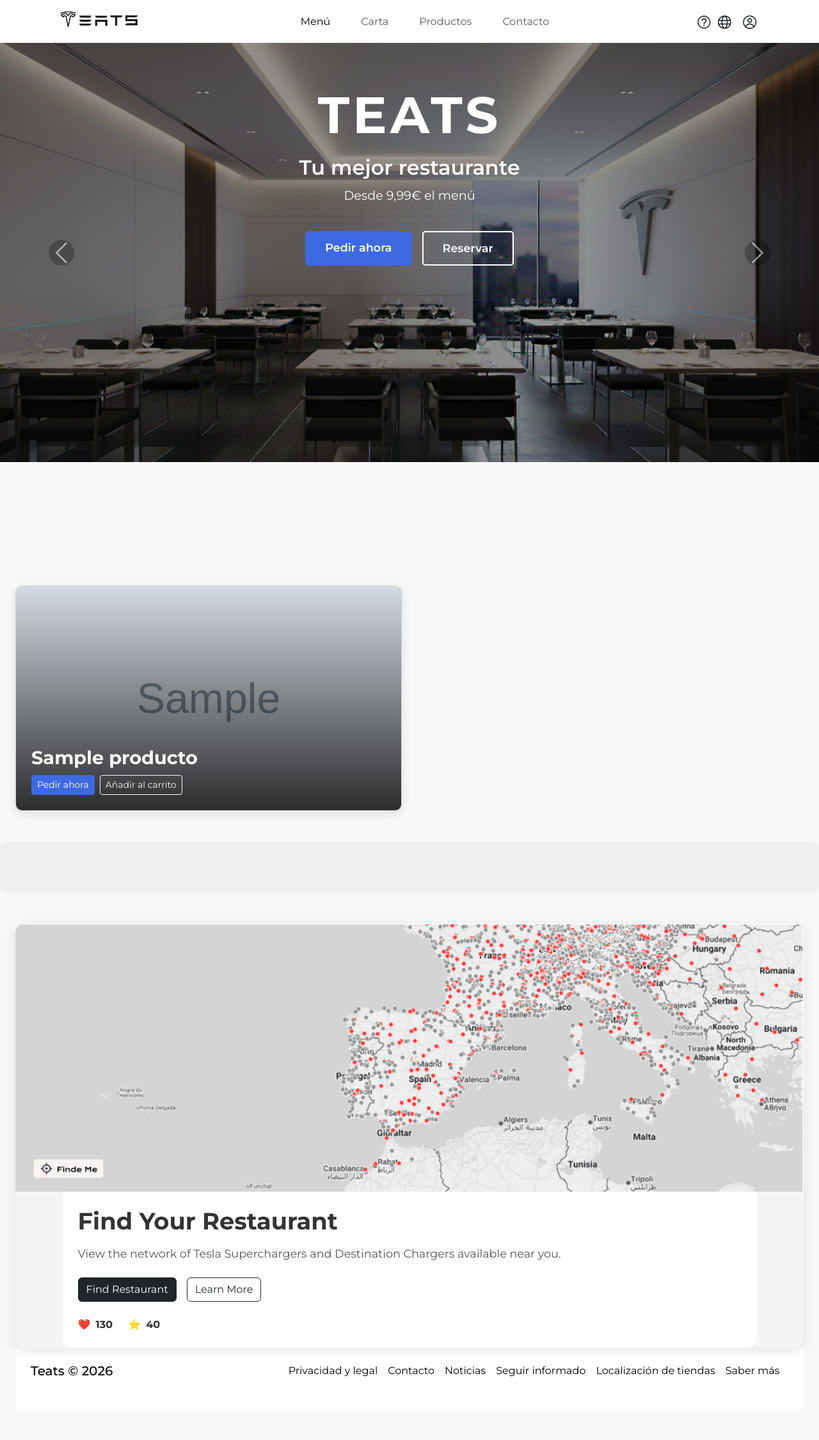
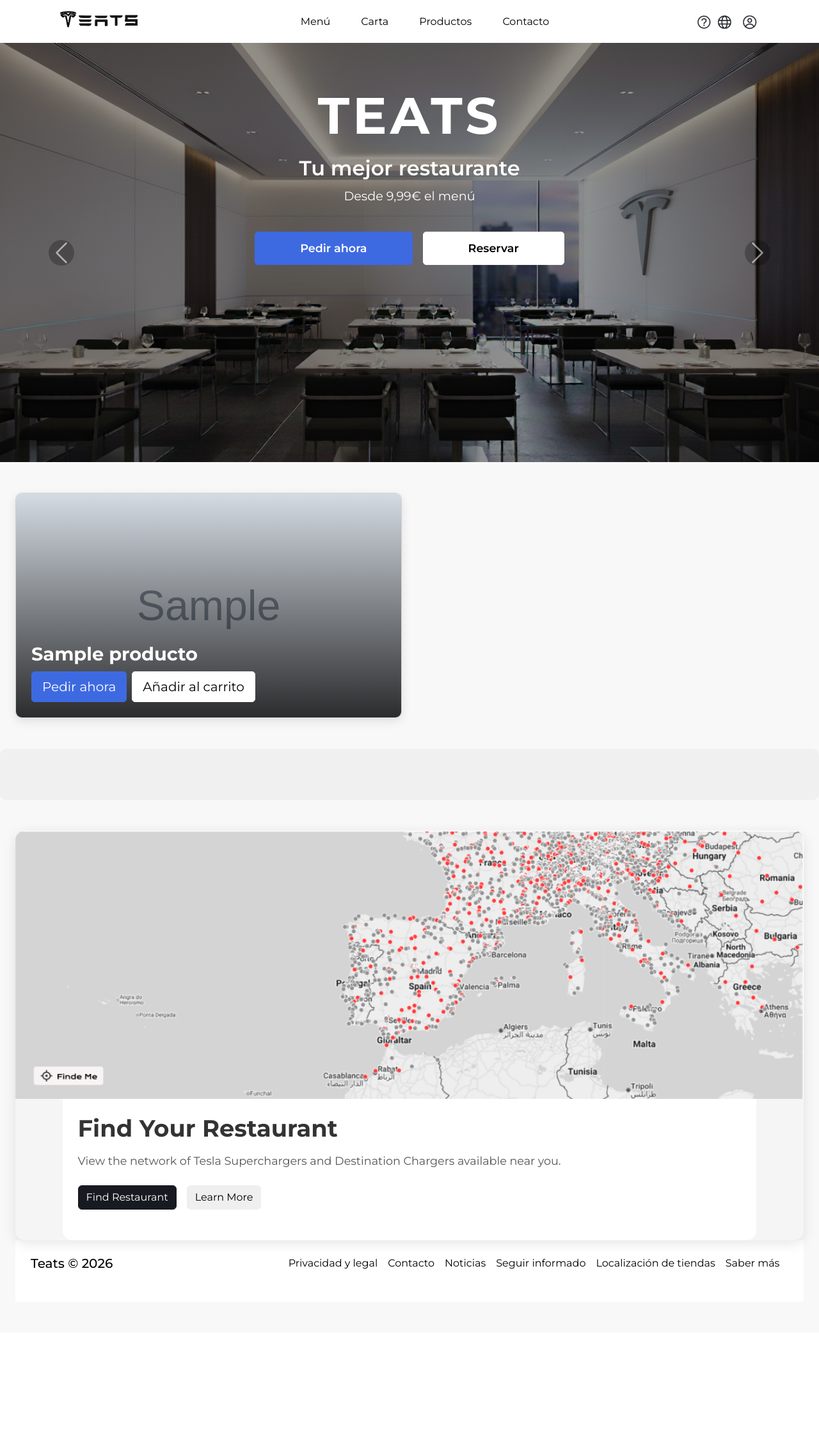
Before and after one commit to pauespejofp-web/Teats, a PHP site: page / in a window 1280 px wide. Shown: the whole page at 64% size. After the commit the page ends 1983 px from the top, so only its background shows below. Run offline with PHP 8.4, Linux system fonts and the light colour scheme; tables that the repository leaves empty or names only in its code hold one stand-in row (values such as "Sample post"); grey boxes marked "Sample" are stand-in pictures.

Commit message:
CssLaura

```diff
--- a/assets/home.css
+++ b/assets/homeecss/home.css
@@ -8,7 +8,6 @@
 
 .hero-slider-section {
     position: relative;
-    height: 100vh;
     overflow: hidden;
 }
 
@@ -37,16 +36,18 @@
 .carousel-text { font-size: 1.2rem; font-weight: 400; margin-bottom: 25px; }
 
 .hero-slider-section .btn {
-    padding: 12px 30px;
+    padding: 12px 70px;
     border-radius: 5px;
     font-size: 1.1rem;
     font-weight: 600;
     transition: 0.3s;
 }
+
+
 .btn-primary { background-color: #3e6ae1; border-color: #3e6ae1; }
-.btn-primary:hover { background-color: #3e6ae1; border-color: #3e6ae1; }
-.btn-secondary { background-color: transparent; border: 2px solid white; color: white; }
-.btn-secondary:hover { background-color: rgba(255,255,255,0.1); }
+.btn-primary:hover { background-color: #3457b1; border-color: #3457b1; }
+.btn-secondary { background-color: white; border: 1px solid white; color: rgb(0, 0, 0); }
+.btn-secondary:hover { background-color: #efefef; border: 1px solid white; color: #000; }
 
 .carousel-control-prev-icon,
 .carousel-control-next-icon {
@@ -54,8 +55,24 @@
     border-radius: 50%;
     padding: 20px;
 }
+.featured-dishes .btn {
+    border-radius: 5px;
+}
 
-/* --- FEATURED DISHES --- */
+.small-dishes .btn-secondary {
+    background-color: #fff;
+    color: #333;
+}
+
+.small-dishes .btn-secondary:hover {
+    background-color: #efefef;
+    color: #000000;
+}
+.small-dishes .btn-secondary {
+    padding: 5px 70px;
+}
+
+
 .featured-dishes { margin-top: -100px; position: relative; z-index: 2; }
 .card-feature {
     border-radius: 10px;
@@ -72,6 +89,8 @@
 }
 .card-feature:hover img { transform: scale(1.05); }
 
+
+
 .card-overlay {
     position: absolute;
     inset: 0 0 0 0;
@@ -84,19 +103,24 @@
 }
 .card-title { font-size: 1.8rem; font-weight: 700; margin-bottom: 10px; }
 
-/* --- SMALL DISHES (SIN TOCAR) --- */
+
 .small-dishes {
     background-color: #f0f0f0;
     padding: 40px 0;
     border-radius: 10px;
     margin-bottom: 5rem;
 }
+.small-dishes .btn {
+    border-radius: 5px;
+
+}
+
 
 .small-dishes .card-mini {
     border-radius: 10px;
     overflow: hidden;
     box-shadow: 0 3px 10px rgba(0, 0, 0, 0.08);
-    background-color: #fff;
+    background-color: #efefef;
     display: flex;
     justify-content: space-between;
     align-items: center;
@@ -141,7 +165,6 @@
     border-color: #000;
 }
 
-/* --- MAPA --- */
 .map-section {
     background-color: #f5f5f5;
     border-radius: 15px;
@@ -158,6 +181,36 @@
 .map-info h2 { font-size: 2.3rem; font-weight: 700; }
 .map-info p { font-size: 1.1rem; color: #555; }
 
+
+.btn-find-restaurant {
+    background-color: #171a20;
+    border-color: #171a20;
+    color: #fff;
+    transition: none;
+}
+
+.btn-find-restaurant:hover {
+    background-color: #171a20;
+    border-color: #171a20;
+    color: #fff;
+}
+
+.btn-learn-more {
+    background-color: #efefef;
+    border-color: #efefef;
+    color: #000000;
+    transition: none;
+}
+
+.btn-learn-more :hover {
+    background-color: #efefef;
+    border-color: #efefef;
+    color: #000000;
+    transition: none;
+}
+
+
+
 .site-footer a {
     color: #000 !important;
     text-decoration: none;
@@ -172,7 +225,6 @@
     list-style: none;
 }
 
-/* --- RESPONSIVE --- */
 @media (max-width: 992px) {
     .carousel-caption { transform: translateY(-10%); }
     .carousel-title { font-size: 3.5rem; }
--- a/assets/navbar.php
+++ b/assets/navbar.php
@@ -9,7 +9,7 @@
 
 
         <a class="navbar-brand d-flex align-items-center" href="index.php">
-            <img src="assets/logo.png" alt="Tesla Logo" width="150" class="me-2">
+            <img src="assets/logo.svg" alt="Tesla Logo" width="150" class="me-2">
         </a>
 
 
@@ -26,15 +26,15 @@
                 </li>
 
                 <li class="nav-item mx-3">
-                    <a class="nav-link" href="carta.php">Carta</a>
+                    <a class="nav-link active" href="carta.php">Carta</a>
                 </li>
 
                 <li class="nav-item mx-3">
-                    <a class="nav-link" href="index.php?controller=productos&action=inicio">Productos</a>
+                    <a class="nav-link active" href="index.php?controller=productos&action=inicio">Productos</a>
                 </li>
 
                 <li class="nav-item mx-3">
-                    <a class="nav-link" href="contacto.php">Contacto</a>
+                    <a class="nav-link active" href="contacto.php">Contacto</a>
                 </li>
 
             </ul>
--- a/vista/usuario/home/home.php
+++ b/vista/usuario/home/home.php
@@ -9,7 +9,7 @@
     <link href="https://cdn.jsdelivr.net/npm/bootstrap@5.3.0/dist/css/bootstrap.min.css" rel="stylesheet">
 
     <link href="https://fonts.googleapis.com/css2?family=Montserrat:wght@400;500;600;700&display=swap" rel="stylesheet">
-    <link rel="stylesheet" href="assets/home.css">
+    <link rel="stylesheet" href="assets/homeecss/home.css">
 </head>
 
 <body>
@@ -54,8 +54,8 @@
                 <div class="card-overlay p-4">
                     <h4 class="card-title text-white"><?= $p->getNombre() ?></h4>
                     <div class="d-flex gap-2">
-                        <a href="index.php?controller=productos&action=inicio" class="btn btn-primary btn-sm">Pedir ahora</a>
-                        <a href="index.php?controller=productos&action=inicio" class="btn btn-outline-light btn-sm">Añadir al carrito</a>
+                        <a href="index.php?controller=productos&action=inicio" class="btn btn-primary btn-lg">Pedir ahora</a>
+                        <a href="index.php?controller=productos&action=inicio" class="btn btn-secondary btn-lg">Añadir al carrito</a>
                     </div>
                 </div>
             </div>
@@ -73,7 +73,7 @@
                 <div class="card-body p-3">
                     <h6 class="card-title"><?= $p->getNombre() ?></h6>
                     <p class="card-text text-muted small"><?= $p->getDescripcion() ?></p>
-                    <a href="index.php?controller=productos&action=inicio" class="btn btn-dark btn-sm mt-2">Pedir ahora</a>
+                    <a href="index.php?controller=productos&action=inicio" class="btn btn-secondary ">Pedir ahora</a>
                 </div>
                 <img src="<?= $p->getImagenUrl() ?>" class="card-img-end" alt="<?= $p->getNombre() ?>">
             </div>
@@ -94,18 +94,8 @@
                 <h2 class="mb-3">Find Your Restaurant</h2>
                 <p class="mb-4">View the network of Tesla Superchargers and Destination Chargers available near you.</p>
                 <div class="d-flex gap-3 mb-4">
-                    <button class="btn btn-dark btn-find-restaurant">Find Restaurant</button>
-                    <button class="btn btn-outline-dark btn-learn-more">Learn More</button>
-                </div>
-                <div class="stats d-flex align-items-center">
-                    <div class="me-4 d-flex align-items-center">
-                        <span class="icon-heart me-2">❤️</span>
-                        <strong>130</strong>
-                    </div>
-                    <div class="d-flex align-items-center">
-                        <span class="icon-star me-2">⭐</span>
-                        <strong>40</strong>
-                    </div>
+                    <button class="btn btn-find-restaurant">Find Restaurant</button>
+                    <button class="btn btn-learn-more">Learn More</button>
                 </div>
             </div>
         </div>
```
Also changed, not shown: vista/carrito/carrito.php (+9 -1 lines), vista/producto/productos.php (+16 -5 lines), assets/logo.svg (added), 1 other file.
